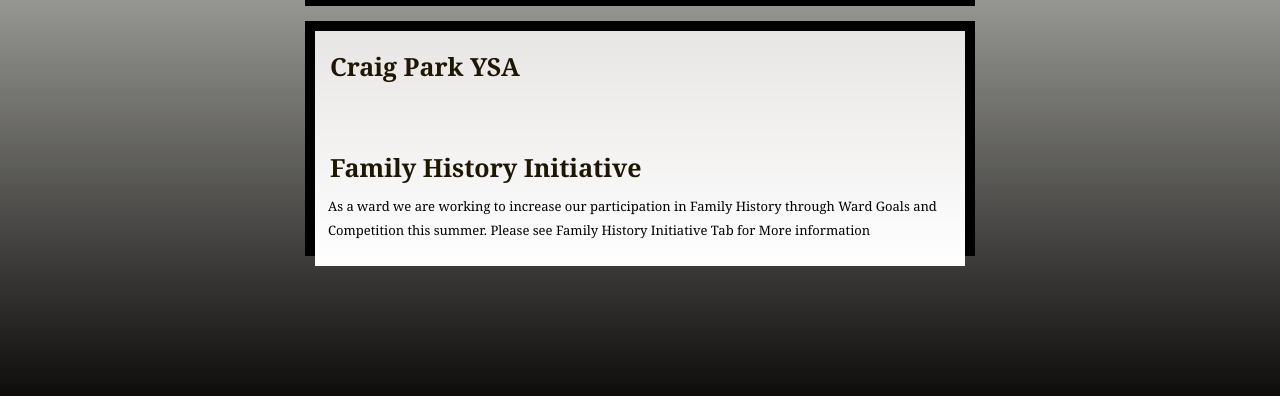
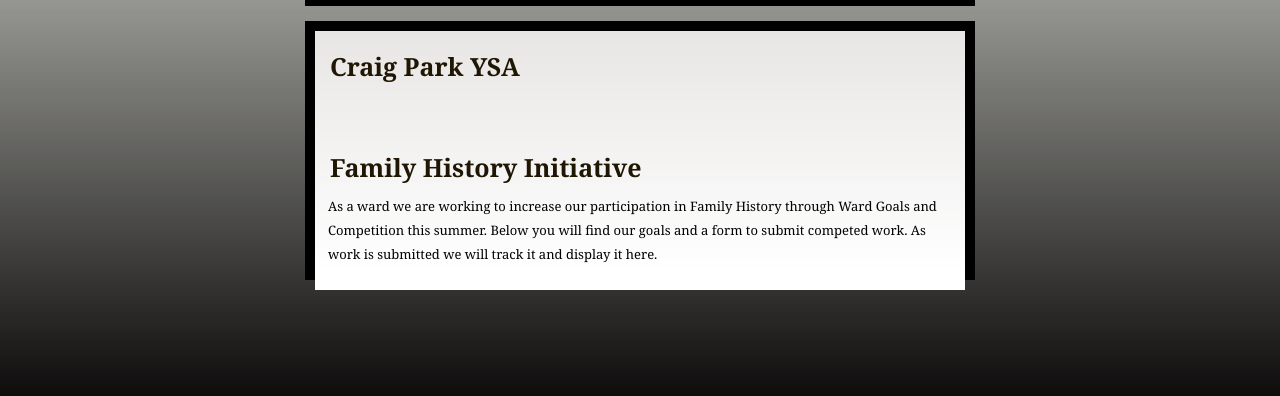
Before and after one commit to Superman8218/fh17, a Django app: template templates/fh17/fh.html in a window 1280 px wide. Shown: the part 404-800 px from the top of the page. Run offline with Django 3.2, Linux system fonts and the light colour scheme; the template is opened without the code that fills it, so the values that code supplies are empty.

Commit message:
Added hf.html

```diff
--- a/templates/fh17/fh.html
+++ b/templates/fh17/fh.html
@@ -30,7 +30,8 @@
             <div class="contentText">
                 <p> As a ward we are working to increase our participation
                     in Family History through Ward Goals and Competition this summer.
-                    Please see Family History Initiative Tab for More information
+                    Below you will find our goals and a form to submit competed work.
+                    As work is submitted we will track it and display it here.
                 </p>
                 <br />
              </div>
```
